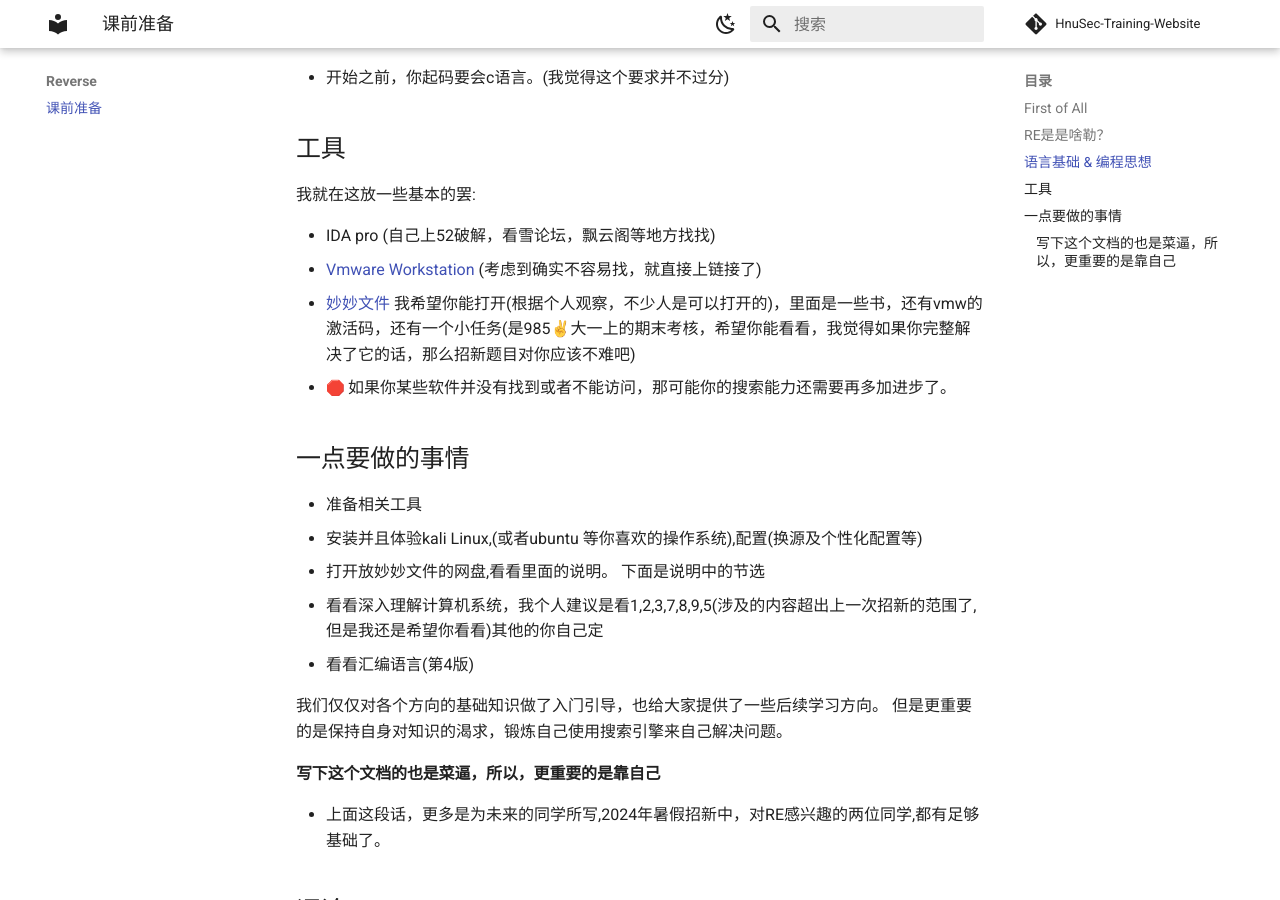
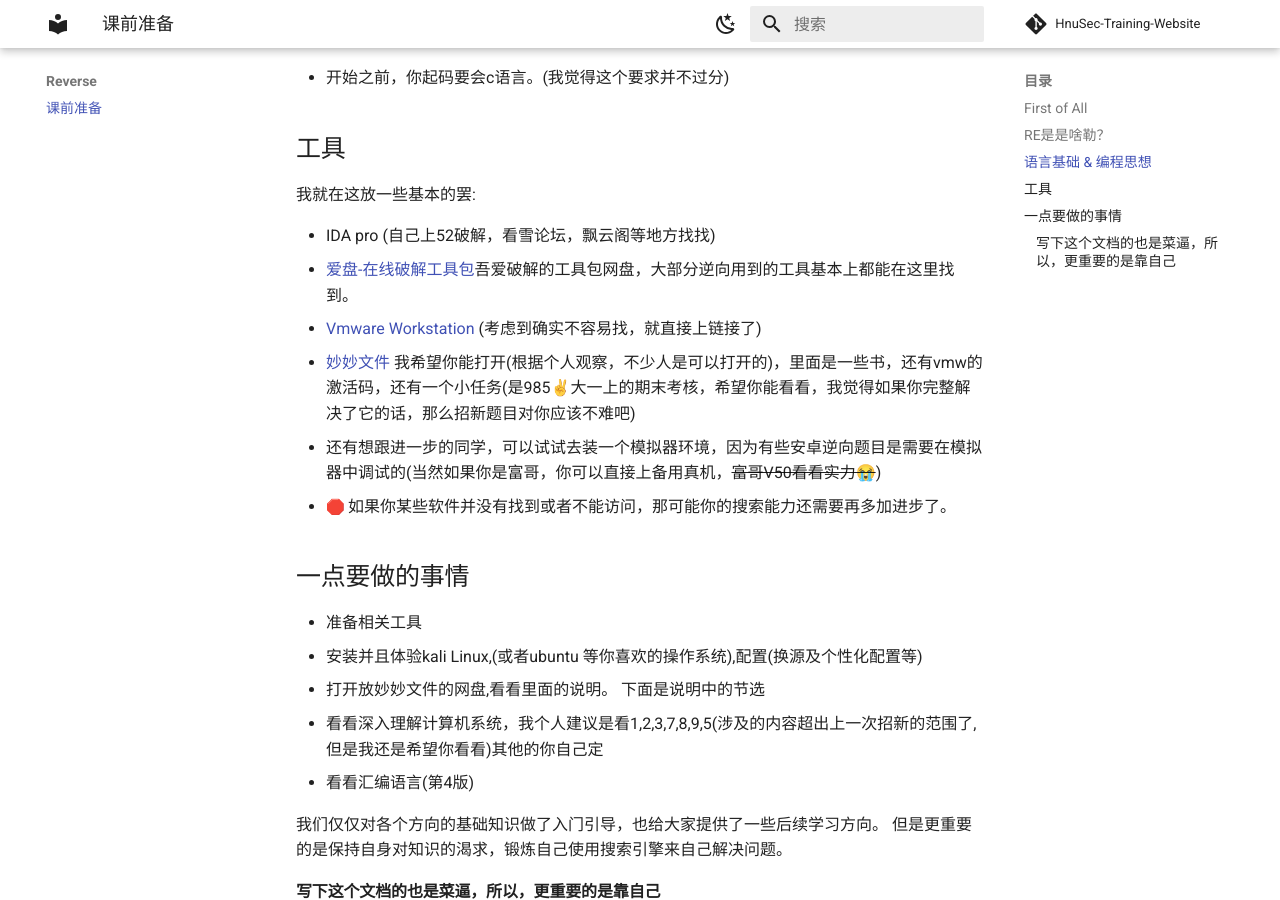
Before and after one commit to natro92/HnuSec-Training-Website, an MkDocs documentation site: the page built from docs/reverse/preparation.md, in a window 1280 px wide and 900 px high, scrolled down 638 px. Built offline with MkDocs 1.6.1 and Material for MkDocs 9.7.7, drawn with Linux system fonts in a browser that asks for light colours; emoji names are drawn with the system emoji font; comment, search, counter and statistics services are not loaded.

Commit message:
RE新增爱盘链接

```diff
--- a/docs/reverse/preparation.md
+++ b/docs/reverse/preparation.md
@@ -19,8 +19,10 @@ RE 全称reverse，逆向。主要指对已编译的二进制程序进行分析
 我就在这放一些基本的罢:
 
 - IDA pro (自己上52破解，看雪论坛，飘云阁等地方找找)
+- [爱盘-在线破解工具包](https://down.52pojie.cn/)吾爱破解的工具包网盘，大部分逆向用到的工具基本上都能在这里找到。
 - [Vmware Workstation](https://softwareupdate.vmware.com/cds/vmw-desktop/ws/17.5.2/23775571/windows/core/VMware-workstation-17.5.2-23775571.exe.tar) (考虑到确实不容易找，就直接上链接了)
 - [妙妙文件](https://drive.google.com/drive/folders/1L2TQ8rgXnlKK5hOkxinGWEtqQQ6NqRV0)  我希望你能打开(根据个人观察，不少人是可以打开的)，里面是一些书，还有vmw的激活码，还有一个小任务(是985✌大一上的期末考核，希望你能看看，我觉得如果你完整解决了它的话，那么招新题目对你应该不难吧)
+- 还有想跟进一步的同学，可以试试去装一个模拟器环境，因为有些安卓逆向题目是需要在模拟器中调试的(当然如果你是富哥，你可以直接上备用真机，~~富哥V50看看实力😭~~)
 - :stop_sign: 如果你某些软件并没有找到或者不能访问，那可能你的搜索能力还需要再多加进步了。
 
 ## 一点要做的事情
```
